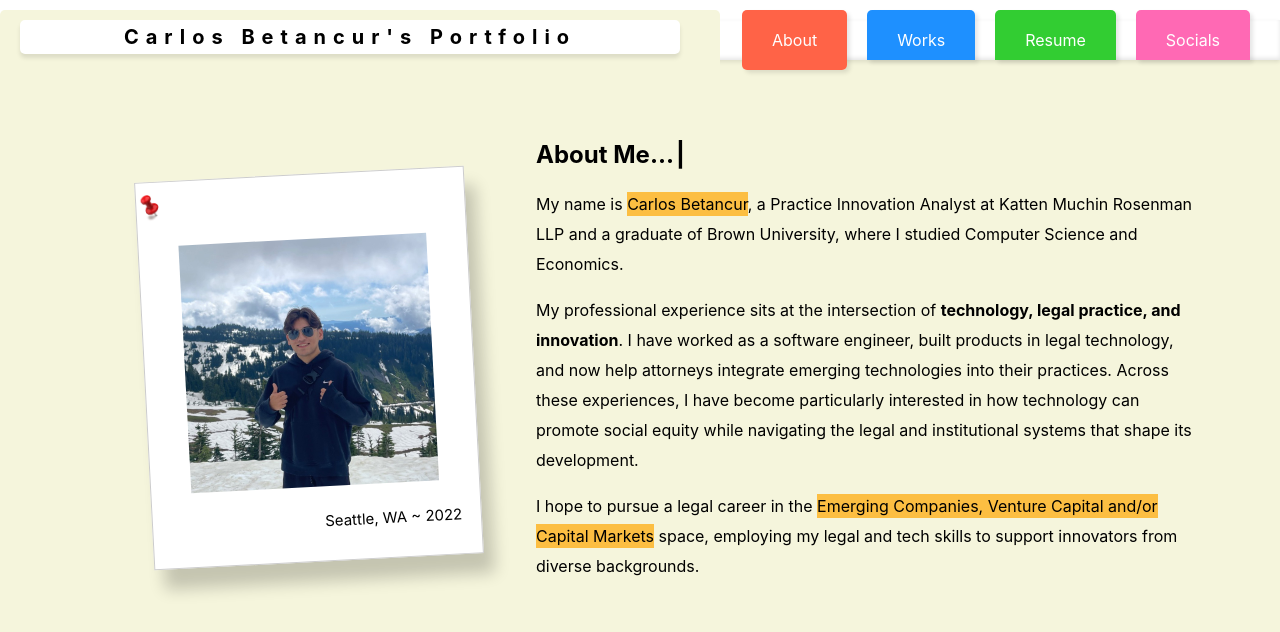
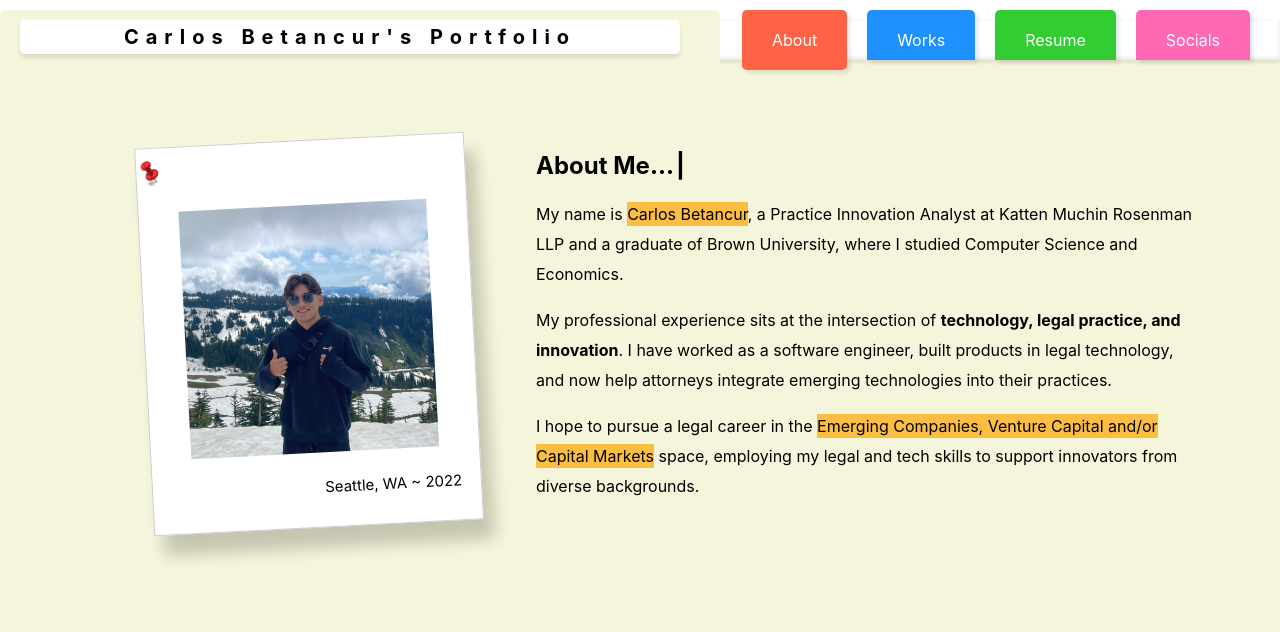
Before and after one commit to car-man-bet/portfolio, a React (Create React App) app in the folder my-app/: page / in a window 1280 px wide. Shown: the top 632 px of the page. Built offline with nearby package versions, Linux system fonts and the light colour scheme.

Commit message:
Update About.js

```diff
--- a/my-app/src/pages/About.js
+++ b/my-app/src/pages/About.js
@@ -70,10 +70,7 @@
             </span>
             . I have worked as a software engineer, built products in
             legal technology, and now help attorneys integrate emerging
-            technologies into their practices. Across these experiences,
-            I have become particularly interested in how technology can
-            promote social equity while navigating the legal and
-            institutional systems that shape its development.
+            technologies into their practices.
           </p>
 
           <p>
```
